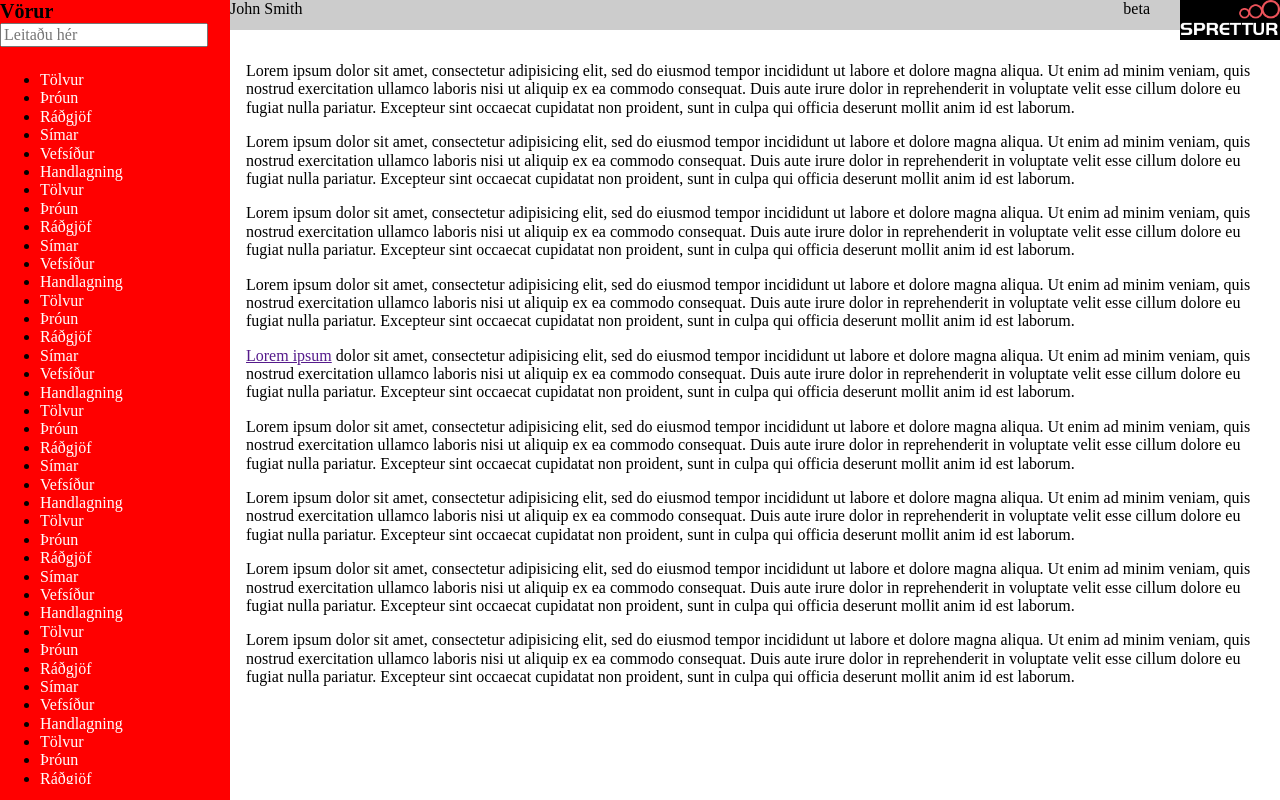
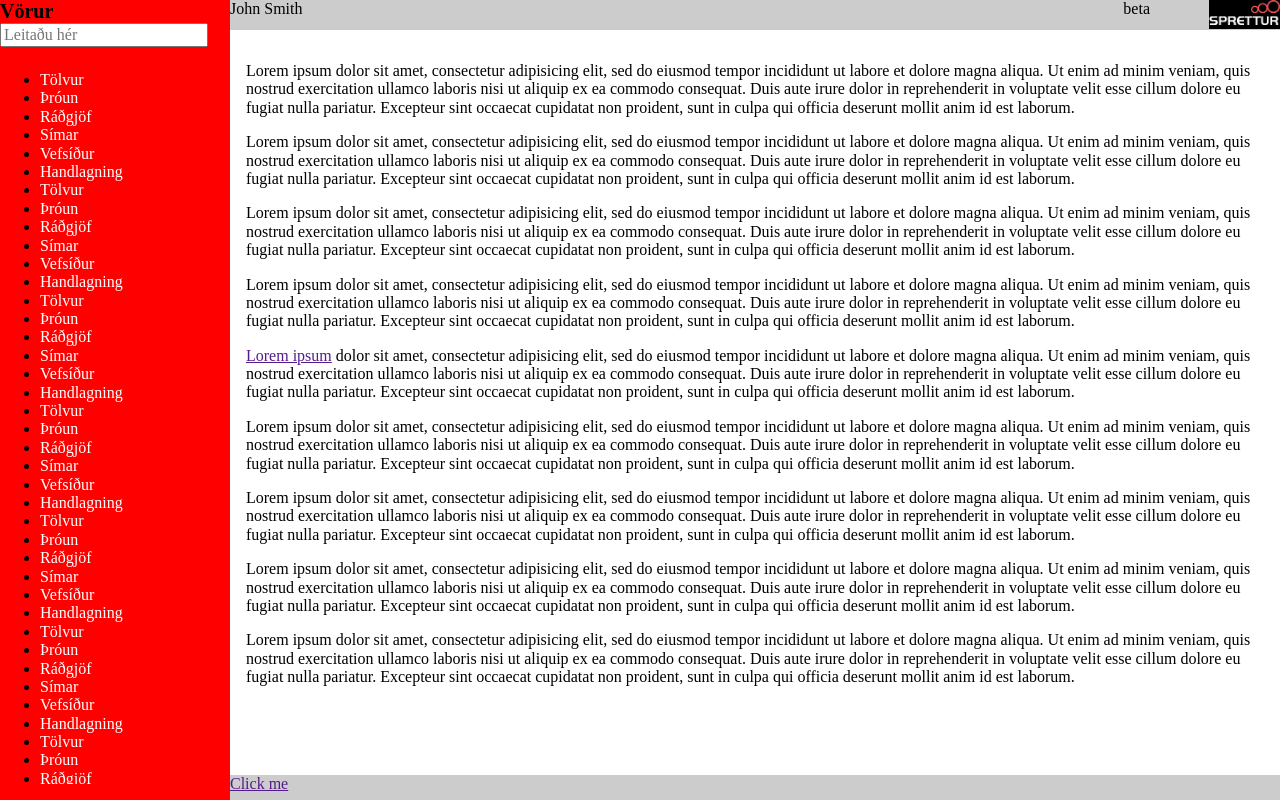
Before and after one commit to arnihermann/spisi, a website: page app/index.html in a window 1280 px wide. Drawn offline with nearby package versions, Linux system fonts and the light colour scheme; some packages are replaced by stand-ins of ours.

Commit message:
Simple button bar in the bottom of the browser viewport.

```diff
--- a/app/index.html
+++ b/app/index.html
@@ -36,7 +36,7 @@
     </div>
 
     <div id="logo">
-      <img src="images/logo.png" width="100px" alt="">
+      <img src="images/logo.png" height="25px" alt="">
     </div>
 
     <div id="menu">
@@ -172,7 +172,7 @@
       </ul>
     </div>
 
-    <div id="content">
+    <div id="content" class="with-button-bar">
       <p>Lorem ipsum dolor sit amet, consectetur adipisicing elit, sed do eiusmod
       tempor incididunt ut labore et dolore magna aliqua. Ut enim ad minim veniam,
       quis nostrud exercitation ullamco laboris nisi ut aliquip ex ea commodo
@@ -233,6 +233,8 @@
       consequat. Duis aute irure dolor in reprehenderit in voluptate velit esse
       cillum dolore eu fugiat nulla pariatur. Excepteur sint occaecat cupidatat non
       proident, sunt in culpa qui officia deserunt mollit anim id est laborum.</p>
+
+      <a href="" class="btn btn-large-button">Click me</a>
     </div>
 
     <script src="bower_components/angular/angular.js"></script>
--- a/app/styles/main.css
+++ b/app/styles/main.css
@@ -72,6 +72,10 @@
   right: 0;
   top: 30px;
 }
+#content.with-button-bar {
+  bottom: 25px;
+}
+
 @media screen and (max-width: 767px) {
   #content {
     left: 0;
@@ -89,3 +93,12 @@
   right: 130px;
   top: 0;
 }
+
+.btn-large-button {
+  background: #ccc;
+  bottom: 0;
+  height: 25px;
+  left: 230px;
+  position: fixed;
+  right: 0;
+}
```
